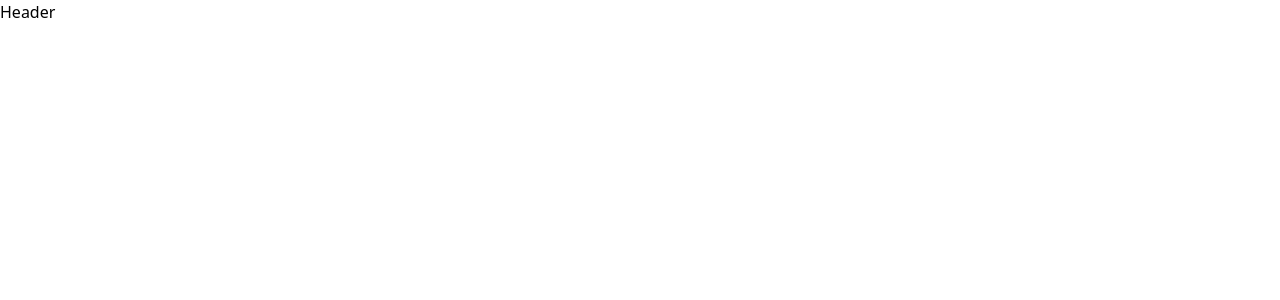
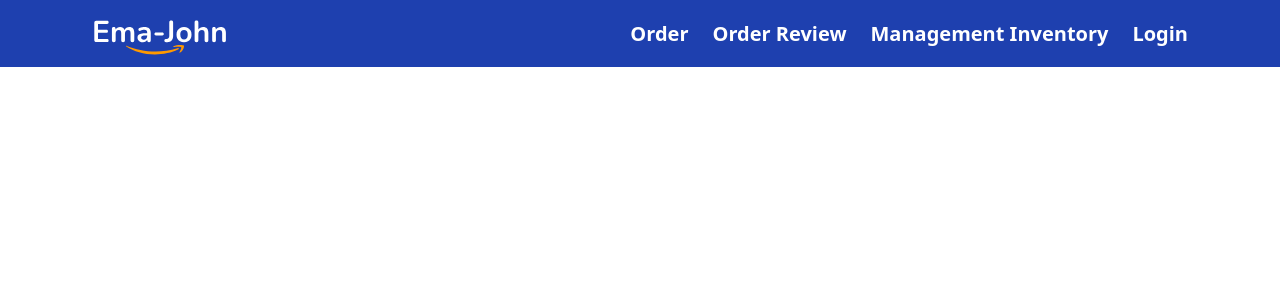
Before and after one commit to Ujjal-ENG/ame-zon, a React (Create React App) app: page / in a window 1280 px wide. Shown: the top 300 px of the page. Built offline with nearby package versions, Linux system fonts and the light colour scheme.

Commit message:
done the header part

```diff
--- a/src/layouts/Header.jsx
+++ b/src/layouts/Header.jsx
@@ -1,9 +1,20 @@
-import React from 'react'
+import React from 'react';
+import Logo from '../assets/images/Logo.svg';
+const Header = () => {
+    return (
+        <header className="bg-blue-800 p-3 text-white">
+            <nav className="flex justify-between items-center mx-20">
+                <img src={Logo} alt="Ame-Jon" />
 
-const Header = () => {
-  return (
-    <div>Header</div>
-  )
-}
+                <ul className="flex justify-around items-center text-xl gap-6 font-bold">
+                    <li>Order</li>
+                    <li>Order Review</li>
+                    <li>Management Inventory</li>
+                    <li>Login</li>
+                </ul>
+            </nav>
+        </header>
+    );
+};
 
-export default Header
+export default Header;
```
Also changed, not shown: 2 other files (tests, documents, lock files or other folders).
